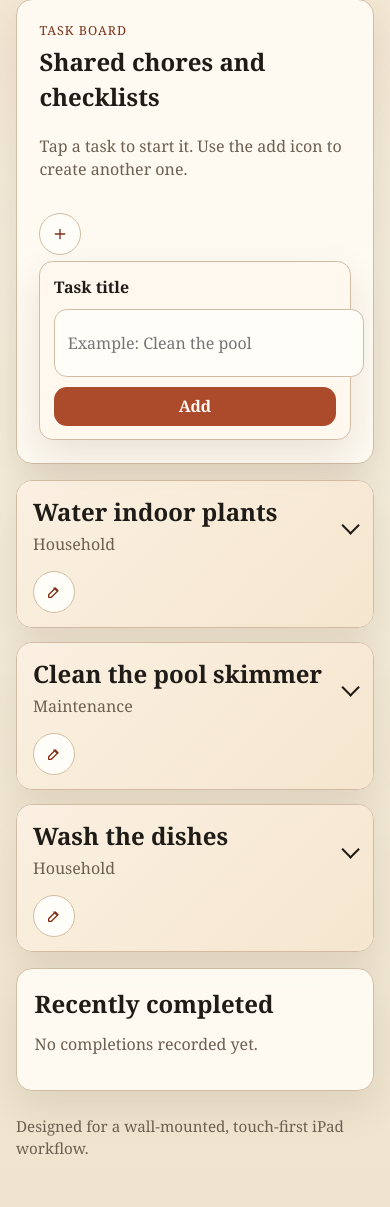
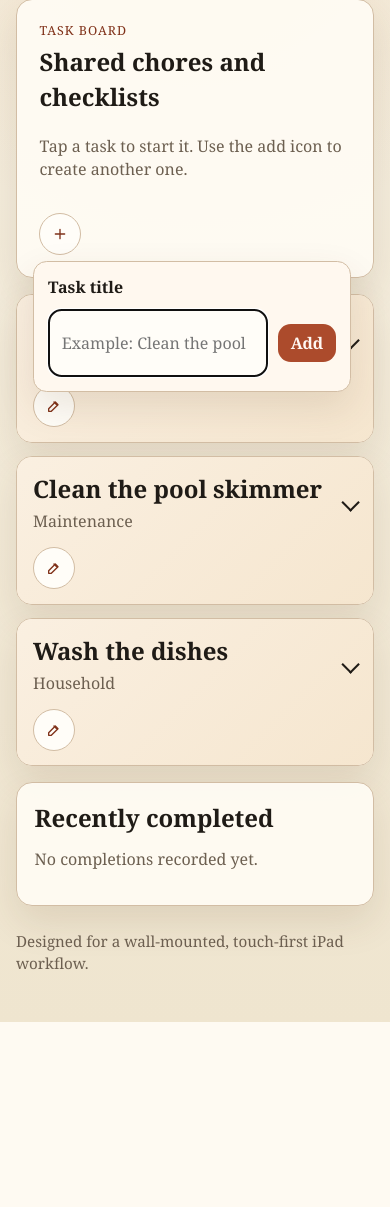
Before and after one commit to ilengyel/len-ha-addons, a FastAPI app: page / in a window 390 px wide, after a click on "Add task". Shown: the part 132-1339 px from the top of the page. After the commit the page ends 1154 px from the top, so only its background shows below. Run offline with FastAPI, Linux system fonts and the light colour scheme; data comes from the database, SQL or seed files in the repository; data that the repository does not hold is empty.

Commit message:
ui improvements

```diff
--- a/task_solver/app/routers/runs.py
+++ b/task_solver/app/routers/runs.py
@@ -214,4 +214,4 @@ def complete_task(
         )
 
     session.commit()
-    return RedirectResponse(url=f"/?completed=1#task-{task.id}", status_code=status.HTTP_303_SEE_OTHER)
+    return RedirectResponse(url="/?completed=1", status_code=status.HTTP_303_SEE_OTHER)
--- a/task_solver/app/static/css/app.css
+++ b/task_solver/app/static/css/app.css
@@ -129,6 +129,10 @@ p {
     gap: 0.85rem;
 }
 
+.board-stack {
+    align-content: start;
+}
+
 .board-layout {
     display: grid;
     grid-template-columns: minmax(0, 2fr) minmax(18rem, 1fr);
@@ -162,7 +166,7 @@ p {
 }
 
 .task-card {
-    overflow: hidden;
+    overflow: visible;
 }
 
 .task-card__summary {
@@ -171,7 +175,12 @@ p {
     justify-content: space-between;
     gap: 0.75rem;
     padding: 0.9rem 1rem;
+    border-radius: calc(1rem - 1px) calc(1rem - 1px) 0 0;
     background: linear-gradient(135deg, rgba(250, 239, 224, 0.95), rgba(245, 229, 205, 0.95));
+}
+
+.task-card:not(.is-open) .task-card__summary {
+    border-radius: calc(1rem - 1px);
 }
 
 .task-card__summary--board {
@@ -214,7 +223,14 @@ p {
     flex: 1 1 auto;
     min-width: 0;
     min-height: 3rem;
+    padding: 0;
+    border: 0;
+    background: transparent;
+    color: inherit;
+    font: inherit;
+    text-align: left;
     text-decoration: none;
+    cursor: pointer;
 }
 
 .task-card__meta {
@@ -257,6 +273,7 @@ p {
 .task-card__body {
     padding: 0.95rem 1rem 1rem;
     border-top: 1px solid rgba(210, 189, 164, 0.65);
+    border-radius: 0 0 calc(1rem - 1px) calc(1rem - 1px);
 }
 
 .completion-panel {
@@ -579,13 +596,27 @@ label {
     z-index: 1;
     display: grid;
     gap: 0.65rem;
-    min-width: min(22rem, calc(100vw - 4rem));
+    width: 18rem;
+    max-width: calc(100vw - 3rem);
     margin-top: 0.4rem;
     padding: 0.85rem;
     border: 1px solid var(--border);
     border-radius: 0.85rem;
     background: var(--paper-strong);
     box-shadow: var(--shadow);
+}
+
+.editor-panel .input-row {
+    flex-wrap: nowrap;
+}
+
+.editor-panel .input-row input {
+    flex: 1 1 auto;
+    min-width: 0;
+}
+
+.editor-panel .input-row .button {
+    flex: 0 0 auto;
 }
 
 .sr-only {
@@ -606,7 +637,7 @@ label {
     font-size: 0.95rem;
 }
 
-@media (max-width: 900px) {
+@media (max-width: 1100px) {
     .board-layout {
         grid-template-columns: 1fr;
     }
@@ -616,10 +647,19 @@ label {
     .flow-header,
     .site-header,
     .site-footer,
-    .input-row,
     .split-row {
         flex-direction: column;
         align-items: stretch;
+    }
+
+    .input-row {
+        flex-direction: column;
+        align-items: stretch;
+    }
+
+    .editor-panel .input-row {
+        flex-direction: row;
+        align-items: center;
     }
 
     .task-card__start,
@@ -638,7 +678,8 @@ label {
     }
 
     .editor-panel {
-        position: static;
-        min-width: 0;
+        position: absolute;
+        width: 18rem;
+        max-width: calc(100vw - 3rem);
     }
 }
--- a/task_solver/app/templates/base.html
+++ b/task_solver/app/templates/base.html
@@ -8,7 +8,7 @@
     <meta name="theme-color" content="#7f3018">
     <title>{% block title %}Task Solver{% endblock %}</title>
     <link rel="icon" type="image/svg+xml" href="{{ request.scope.get('root_path', '') }}/static/favicon.svg">
-    <link rel="stylesheet" href="{{ request.scope.get('root_path', '') }}/static/css/app.css">
+    <link rel="stylesheet" href="{{ request.scope.get('root_path', '') }}/static/css/app.css?v=editor-panel-ipad-v2">
 </head>
 <body>
     <main class="shell">
@@ -31,6 +31,6 @@
             <span>Designed for a wall-mounted, touch-first iPad workflow.</span>
         </footer>
     </main>
-    <script src="{{ request.scope.get('root_path', '') }}/static/js/app.js"></script>
+    <script src="{{ request.scope.get('root_path', '') }}/static/js/app.js?v=editor-panel-ipad-v2"></script>
 </body>
 </html>
--- a/task_solver/app/templates/index.html
+++ b/task_solver/app/templates/index.html
@@ -46,13 +46,18 @@
             {% set selected_user = users | selectattr('id', 'equalto', task_selected_user_id) | first | default(none) %}
             <article class="task-card card" id="task-{{ task.id }}">
                 <div class="task-card__summary task-card__summary--board">
-                    <a class="task-card__launch" href="#complete-task-{{ task.id }}" data-completion-link>
+                    <button
+                        type="button"
+                        class="task-card__launch"
+                        data-completion-button
+                        data-completion-target="complete-task-{{ task.id }}"
+                    >
                         <div class="task-card__heading">
                             <h2>{{ task.title }}</h2>
                             <p class="task-card__meta">{{ task.domain }}</p>
                         </div>
                         <span class="task-card__chevron" aria-hidden="true"></span>
-                    </a>
+                    </button>
                     <details class="editor-menu">
                         <summary class="icon-button" aria-label="Edit {{ task.title }}">
                             <svg viewBox="0 0 24 24" aria-hidden="true">
@@ -81,16 +86,9 @@
                     id="complete-task-{{ task.id }}"
                     class="task-card__body completion-panel"
                     data-completion-panel
-                    {% if not task_is_active %}hidden{% endif %}
+                    aria-hidden="{% if task_is_active %}false{% else %}true{% endif %}"
+                    style="{% if not task_is_active %}display: none;{% endif %}"
                 >
-                    <div class="flow-header">
-                        <div>
-                            <p class="eyebrow">Completion flow</p>
-                            <h2>{{ task.title }}</h2>
-                        </div>
-                        <span class="pill">{{ task.domain }}</span>
-                    </div>
-
                     {% if task_is_active and completion_error %}
                     <section class="notice error">{{ completion_error }}</section>
                     {% endif %}
@@ -263,10 +261,8 @@
                             <p class="muted">This task cannot be completed yet because it has no checklist items.</p>
                             {% endif %}
                         </section>
-
                         <div class="split-row">
                             <button class="button button-wide" type="submit" form="completion-form-{{ task.id }}">Mark task as done</button>
-                            <a class="button button-secondary button-wide" href="#task-{{ task.id }}">Back to board</a>
                         </div>
                     </div>
                 </section>
@@ -288,7 +284,10 @@
                 {% for run in recent_runs %}
                 <li>
                     <strong>{{ run.task_title_snapshot }}</strong>
-                    <span class="history-meta">{{ run.user_name_snapshot }} at {{ run.completed_at.strftime('%Y-%m-%d %H:%M') }}</span>
+                    <span class="history-meta">
+                        {{ run.user_name_snapshot }} at
+                        <time datetime="{{ run.completed_at | utc_iso }}" data-local-datetime>{{ run.completed_at.strftime('%Y-%m-%d %H:%M') }}</time>
+                    </span>
                 </li>
                 {% endfor %}
             </ul>
--- a/task_solver/app/templates/reports.html
+++ b/task_solver/app/templates/reports.html
@@ -24,7 +24,10 @@
             {% for run in recent_runs %}
             <li>
                 <strong>{{ run.task_title_snapshot }}</strong>
-                <span class="history-meta">Completed by {{ run.user_name_snapshot }} at {{ run.completed_at.strftime('%Y-%m-%d %H:%M') }}</span>
+                <span class="history-meta">
+                    Completed by {{ run.user_name_snapshot }} at
+                    <time datetime="{{ run.completed_at | utc_iso }}" data-local-datetime>{{ run.completed_at.strftime('%Y-%m-%d %H:%M') }}</time>
+                </span>
             </li>
             {% endfor %}
         </ul>
```
Also changed, not shown: task_solver/app/static/js/app.js (+99 -3 lines), task_solver/app/web.py (+13 -0 lines), task_solver/tests/test_reports.py (+5 -0 lines), task_solver/tests/test_runs.py (+6 -1 lines), task_solver/tests/test_tasks.py (+2 -1 lines), task_solver/ui_handles.md (added).
